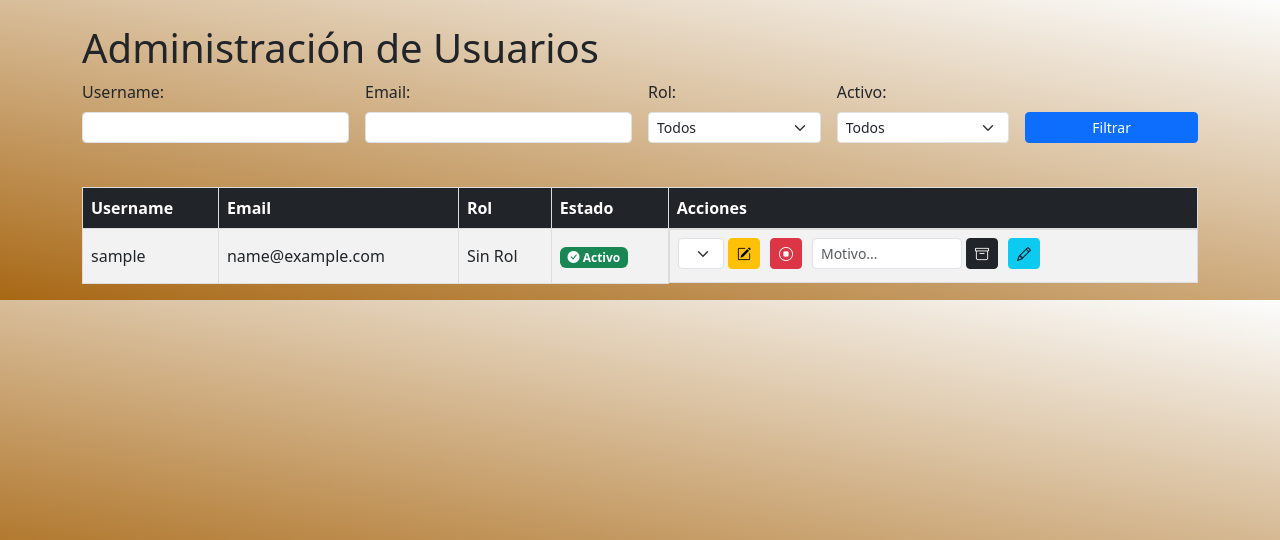
After one commit to JCCODE-SAS/multiempresa_grupo, a Django app: page /usuarios/administracion_usuarios/ in a window 1280 px wide. The commit adds this page. Shown: the top 540 px of the page. Run offline with Django 5.2, Linux system fonts and the light colour scheme; the visitor is signed in with stand-in values (Sample User, id 1); data comes from the database, SQL or seed files in the repository; data that the repository does not hold is empty.

Commit message:
cambios para mejorar la funcion archivar

```diff
--- a/static/css/modulo_gestionusuarios.css
+++ b/static/css/administracion_usuarios.css
@@ -48,3 +48,36 @@
         width: 100%; /* Hacemos que los botones ocupen todo el ancho disponible */
     }
 }
+ /* Estilos adicionales para alinear mejor los elementos en la celda de acciones */
+ .action-buttons form,
+ .action-buttons a {
+     display: inline-block; /* Hace que los formularios y enlaces se comporten como bloques en línea */
+     margin-right: 5px; /* Espacio a la derecha de cada elemento */
+     margin-bottom: 5px; /* Espacio debajo por si se envuelven */
+     vertical-align: middle; /* Alinea verticalmente los elementos */
+ }
+ .action-buttons .form-control-sm,
+ .action-buttons .form-select-sm {
+     width: auto; /* Ajusta el ancho del input/select */
+     display: inline-block; /* Permite que esté en línea con el botón */
+     vertical-align: middle; /* Alinea con el botón */
+ }
+ .action-buttons .archive-reason-input {
+      width: 150px; /* Ancho específico para el campo de motivo */
+ }
+ /* Estilos mínimos para que el campo motivo y botón se vean mejor */
+ .action-buttons form,
+ .action-buttons a {
+     display: inline-block; /* Elementos en línea */
+     margin-right: 5px;
+     margin-bottom: 5px;
+     vertical-align: middle; /* Alineación vertical */
+ }
+ .action-buttons .archive-reason-input {
+      width: 150px; /* Ancho para el campo motivo */
+      display: inline-block; /* Para que esté en línea */
+      vertical-align: middle;
+ }
+ .table th, .table td {
+     vertical-align: middle;
+ }
--- a/static/js/mensajes_confirmacion_administracion_usuarios.js
+++ b/static/js/mensajes_confirmacion_administracion_usuarios.js
@@ -1,5 +1,5 @@
 function confirmarAccion(action) {
-    console.log("Acción:", action); // Agrega esta línea
+    console.log("Acción:", action);
     let mensaje = "";
     if (action === 'cambiar_rol') {
         mensaje = "¿Estás seguro de que quieres cambiar el rol de este usuario?";
--- /dev/null
+++ b/usuarios/templates/usuarios/administracion_usuarios.html
@@ -0,0 +1,135 @@
+{% load static %}
+<!DOCTYPE html>
+<html lang="es">
+<head>
+    <meta charset="UTF-8">
+    <title>Administración de Usuarios</title>
+    <link href="https://cdn.jsdelivr.net/npm/bootstrap@5.3.0/dist/css/bootstrap.min.css" rel="stylesheet">
+    <link rel="stylesheet" href="https://cdn.jsdelivr.net/npm/bootstrap-icons@1.11.3/font/bootstrap-icons.min.css">
+    <link rel="stylesheet" href="{% static 'css/administracion_usuarios.css' %}"> <!-- Agregamos el archivo de estilos personalizado -->
+
+</head>
+<body>
+    <div class="container mt-4"> <!-- Añadido container para mejor espaciado -->
+        <h1>Administración de Usuarios</h1>
+
+        <!-- Formulario de Filtros (ligeramente mejorado con clases de Bootstrap) -->
+        <form method="get" class="row g-3 mb-4 align-items-end">
+            <div class="col-md-3">
+                <label for="username" class="form-label">Username:</label>
+                <input type="text" name="username" id="username" value="{{ filtro_username }}" class="form-control form-control-sm">
+            </div>
+            <div class="col-md-3">
+                <label for="email" class="form-label">Email:</label>
+                <input type="text" name="email" id="email" value="{{ filtro_email }}" class="form-control form-control-sm">
+            </div>
+            <div class="col-md-2">
+                <label for="rol" class="form-label">Rol:</label>
+                <select name="rol" id="rol" class="form-select form-select-sm">
+                    <option value="">Todos</option>
+                    {% for rol in roles %}
+                        <option value="{{ rol.id_rol }}" {% if filtro_rol == rol.id_rol|stringformat:'s' %}selected{% endif %}>{{ rol.nombre_rol }}</option>
+                    {% endfor %}
+                </select>
+            </div>
+            <div class="col-md-2">
+                <label for="activo" class="form-label">Activo:</label>
+                <select name="activo" id="activo" class="form-select form-select-sm">
+                    <option value="">Todos</option>
+                    <option value="true" {% if filtro_activo == 'true' %}selected{% endif %}>Sí</option>
+                    <option value="false" {% if filtro_activo == 'false' %}selected{% endif %}>No</option>
+                </select>
+            </div>
+            <div class="col-md-2">
+                <button type="submit" class="btn btn-primary btn-sm w-100">Filtrar</button>
+            </div>
+        </form>
+
+        <!-- Tabla de Usuarios -->
+        <div class="table-responsive">
+            <table class="table table-striped table-hover">
+                <thead class="table-dark"> <!-- Usando table-dark para el encabezado -->
+                    <tr>
+                        <th>Username</th>
+                        <th>Email</th>
+                        <th>Rol</th>
+                        <th>Estado</th> <!-- Movido Estado antes de Acciones -->
+                        <th>Acciones</th>
+                    </tr>
+                </thead>
+                <tbody>
+                    {% for usuario in usuarios %}
+                        <tr>
+                            <td>{{ usuario.username }}</td>
+                            <td>{{ usuario.email }}</td>
+                            <td>{{ usuario.rol.nombre_rol|default:"Sin Rol" }}</td>
+                            <td>
+                                {% if usuario.is_active %}
+                                    <span class="badge bg-success"><i class="bi bi-check-circle-fill"></i> Activo</span> <!-- Usando badges -->
+                                {% else %}
+                                    <span class="badge bg-danger"><i class="bi bi-x-circle-fill"></i> Inactivo</span> <!-- Usando badges -->
+                                {% endif %}
+                            </td>
+                            <td class="action-buttons">
+                                <!-- Formulario Cambiar Rol (sin cambios de permiso) -->
+                                <form method="post" onsubmit="return confirmarAccion('cambiar_rol')">
+                                    {% csrf_token %}
+                                    <input type="hidden" name="user_id" value="{{ usuario.id }}">
+                                    <select name="nuevo_rol" class="form-select form-select-sm d-inline-block" title="Cambiar Rol" style="width: auto;"> <!-- Estilo para select -->
+                                        {% for rol in roles %}
+                                            <option value="{{ rol.id_rol }}" {% if usuario.rol == rol %}selected{% endif %}>{{ rol.nombre_rol }}</option>
+                                        {% endfor %}
+                                    </select>
+                                    <button type="submit" name="action" value="cambiar_rol" class="btn btn-warning btn-sm" data-action="Cambiar Rol" title="Guardar Cambios "><i class="bi bi-pencil-square"></i></button>
+                                </form>
+
+
+
+                                {% if usuario.is_active %}
+                                    <!-- Formulario Desactivar (sin cambios de permiso) -->
+                                    <form method="post" onsubmit="return confirmarAccion('desactivar')">
+                                        {% csrf_token %}
+                                        <input type="hidden" name="user_id" value="{{ usuario.id }}">
+                                        <button type="submit" name="action" value="desactivar" class="btn btn-danger btn-sm" data-action="Desactivar" title="Desactivar Usuario"><i class="bi bi-stop-circle"></i></button>
+                                    </form>
+
+                                    <!-- Formulario Archivar (CON CAMPO MOTIVO AÑADIDO) -->
+                                    <form method="post" onsubmit="return confirmarAccion('archivar')">
+                                        {% csrf_token %}
+                                        <input type="hidden" name="user_id" value="{{ usuario.id }}">
+                                        <!-- === CAMPO MOTIVO AÑADIDO AQUÍ === -->
+                                        <input type="text" name="motivo_archivo" placeholder="Motivo..." class="form-control form-control-sm archive-reason-input" required title="Motivo del archivo">
+                                        <!-- === FIN CAMPO MOTIVO === -->
+                                        <button type="submit" name="action" value="archivar" class="btn btn-dark btn-sm" data-action="Archivar" title="Archivar Usuario"><i class="bi bi-archive"></i></button>
+                                    </form>
+                                {% endif %}
+
+                                {% if not usuario.is_active %}
+                                    <!-- Formulario Activar (sin cambios de permiso) -->
+                                    <form method="post" onsubmit="return confirmarAccion('activar')" id="activar-form-{{ usuario.id }}">
+                                        {% csrf_token %}
+                                        <input type="hidden" name="user_id" value="{{ usuario.id }}">
+                                        <input type="hidden" name="action" value="activar">
+                                        <button type="submit" class="btn btn-success btn-sm" data-action="Activar" title="Activar Usuario"><i class="bi bi-check-circle"></i></button>
+                                    </form>
+                                {% endif %}
+                                <!-- Enlace Editar (sin cambios de permiso) -->
+                                <a href="{% url 'usuarios:editar_usuario' usuario.id %}" class="btn btn-info btn-sm" title="Editar Usuario"><i class="bi bi-pencil"></i></a>
+                            </td>
+                        </tr>
+                    {% empty %} {# Añadido para el caso sin usuarios #}
+                        <tr>
+                            <td colspan="5" class="text-center">No se encontraron usuarios.</td>
+                        </tr>
+                    {% endfor %}
+                </tbody>
+            </table>
+        </div> <!-- Fin table-responsive -->
+    </div> <!-- Fin container -->
+
+    <!-- Scripts -->
+    <script src="{% static 'js/mensajes_confirmacion_administracion_usuarios.js' %}"></script>
+    <script src="https://cdn.jsdelivr.net/npm/bootstrap@5.3.0/dist/js/bootstrap.bundle.min.js"></script>
+
+</body>
+</html>
--- a/usuarios/templates/usuarios/panel_administrativo.html
+++ b/usuarios/templates/usuarios/panel_administrativo.html
@@ -41,7 +41,7 @@
                 <a href="{% url 'empresas:crear_empresa' %}" class="list-group-item list-group-item-action">1. Crear Nueva Empresa</a>
                 <a href="#" class="list-group-item list-group-item-action">2. Administrar Empresas</a>
                 <a href="#" class="list-group-item list-group-item-action">3. Información de Empresas Existentes</a>
-                <a href="{% url 'usuarios:gestionar_usuarios' %}" class="list-group-item list-group-item-action">4. Administrador de Usuarios</a>
+                <a href="{% url 'usuarios:administracion_usuarios' %}" class="list-group-item list-group-item-action">4. Administrador de Usuarios</a>
                 <a href="#" class="list-group-item list-group-item-action">5. Auditoría</a>
             </div>
         </div>
--- a/usuarios/urls.py
+++ b/usuarios/urls.py
@@ -15,7 +15,7 @@
     path('registro/', views.register_view, name='registro'),    # URL para la vista de registro de usuario
     path('registro_exitoso/', views.registro_exitoso, name='registro_exitoso'), # URL para la vista de registro exitoso
     path('logout/', views.logout_view, name='logout'),  # URL para la vista de cierre de sesión
-    path('gestionar_usuarios/', views.gestionar_usuarios_view, name='gestionar_usuarios'),  # URL para la vista de administración de usuarios #se cambio el nombre de la url
+    path('administracion_usuarios/', views.administracion_usuarios_view, name='administracion_usuarios'),  # URL para la vista de administración de usuarios #se cambio el nombre de la url
     path('panel_administrativo/', views.panel_administrativo_view, name='panel_administrativo'),  # URL para la vista de administración de usuarios
     path('login/', views.login_view, name='login'), #se movio login a este archivo.
     path('editar_usuario/<int:usuario_id>/', views.editar_usuario_view, name='editar_usuario'), #se agrega la url para editar usuario
--- a/usuarios/views.py
+++ b/usuarios/views.py
@@ -27,7 +27,7 @@
 - Cambio de contraseña.
 - Recuperación de contraseña (envío de correo y restablecimiento).
 """
-from .models import Usuario,IntentosFallidos, Sesiones, CambioContrasena
+from .models import Usuario, IntentosFallidos, Sesiones, CambioContrasena, UsuarioArchivado
 # este metodo se encarga de registrar un usuario
 def register_view(request):
     if request.method == 'POST': #se agrego el metodo post
@@ -242,12 +242,14 @@
 
 @login_required
 @permission_required('usuarios.view_usuario', raise_exception=True)
-def gestionar_usuarios_view(request):
+def administracion_usuarios_view(request):
     """
     Vista para administrar usuarios. Permite listar, filtrar, activar/desactivar,
     cambiar roles y archivar usuarios.
     """
-    usuarios = Usuario.objects.all().order_by('username')
+    #usuarios = Usuario.objects.all().order_by('username')
+    ids_archivados = UsuarioArchivado.objects.values_list('usuario_archivado_id', flat=True)
+    usuarios = Usuario.objects.exclude(id__in=ids_archivados).order_by('username')
     roles = Roles.objects.all()
 
     # Filtros
@@ -272,23 +274,59 @@
         usuario = get_object_or_404(Usuario, id=user_id)
 
         if action == 'activar':
-            usuario.is_active = True
-            usuario.save()
-            print(f"Usuario {usuario.id} activado.")
+            if request.user.has_perm('usuarios.can_change_usuario_status'):
+                usuario.is_active = True
+                usuario.save()
+                print(f"Usuario {usuario.id} activado.")
+            else:
+                # ... (manejar error de permiso) ...
+                pass # O messages.error(...)
 
         elif action == 'cambiar_rol':
-            nuevo_rol_id = request.POST.get('nuevo_rol')
-            nuevo_rol = get_object_or_404(Roles, id_rol=nuevo_rol_id)
-            usuario.rol = nuevo_rol
-            usuario.save()
+             if request.user.has_perm('usuarios.can_change_usuario_rol'):
+                nuevo_rol_id = request.POST.get('nuevo_rol')
+                nuevo_rol = get_object_or_404(Roles, id_rol=nuevo_rol_id)
+                usuario.rol = nuevo_rol
+                usuario.save()
+
+             else:
+                # ... (manejar error de permiso) ...
+                pass # O messages.error(...)
         elif action == 'desactivar':
-            usuario.is_active = False
-            usuario.save()
+            if request.user.has_perm('usuarios.can_change_usuario_status'):
+                usuario.is_active = False
+                usuario.save()
+            else:
+                # ... (manejar error de permiso) ...
+                pass # O messages.error(...)
+
         elif action == 'archivar':
-            usuario.is_active = False
-            usuario.save()
+            # El permiso 'can_archive_usuario' ya se verifica aquí implícitamente
+            # porque si el usuario no tuviera el permiso general para estar en la página,
+            # no llegaría aquí. PERO es buena práctica verificarlo explícitamente
+            # O confiar en que el botón solo se mostró si tenía el permiso (ver plantilla).
+            # Para mayor seguridad, puedes añadir la comprobación aquí también:
+            if request.user.has_perm('usuarios.can_archive_usuario'):
+                motivo_archivo = request.POST.get('motivo_archivo', '')
+                if not UsuarioArchivado.objects.filter(usuario_archivado=usuario).exists():
+                    UsuarioArchivado.objects.create(
+                        usuario_archivado=usuario,
+                        archivado_por=request.user,
+                        motivo=motivo_archivo
+                    )
+                    usuario.is_active = False
+                    usuario.save()
+                    # ... (mensaje opcional) ...
+                else:
+                    # ... (mensaje usuario ya archivado) ...
+                    pass
+            else:
+                # ... (manejar error de permiso para archivar) ...
+                pass # O messages.error(...)
+        # --- FIN VERIFICACIONES DE PERMISOS ---
 
-        return redirect('usuarios:gestionar_usuarios')
+
+        return redirect('usuarios:administracion_usuarios')
 
     context = {
         'usuarios': usuarios,
@@ -298,7 +336,8 @@
         'filtro_rol': filtro_rol,
         'filtro_activo': filtro_activo,
     }
-    return render(request, 'usuarios/gestionar_usuarios.html', context)
+    return render(request, 'usuarios/administracion_usuarios.html', context)
+
 @login_required
 @permission_required('usuarios.change_usuario', raise_exception=True)
 def editar_usuario_view(request, usuario_id):
@@ -309,7 +348,7 @@
         usuario.email = request.POST.get('email')
         # ... otros campos ...
         usuario.save()
-        return redirect('usuarios:gestionar_usuarios')  # Redirigir a la lista de usuarios #se cambio el nombre de la url
+        return redirect('usuarios:administracion_usuarios')  # Redirigir a la lista de usuarios #se cambio el nombre de la url
     else:
         # Mostrar el formulario de edición
         context = {'usuario': usuario}
```
Also changed, not shown: usuarios/models.py (+51 -4 lines), usuarios/templates/usuarios/gestionar_usuarios.html (deleted, +0 -102 lines), usuarios/migrations/0008_alter_usuario_options_usuarioarchivado.py (added), 1 other file.
